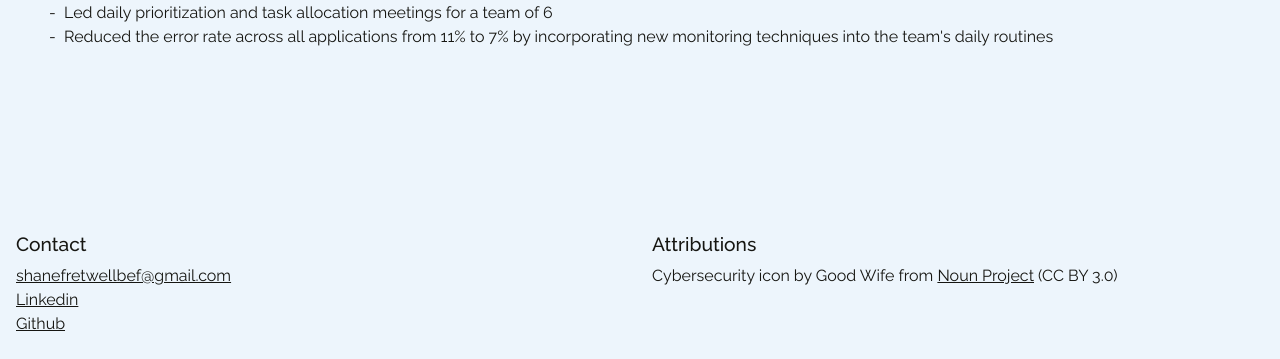
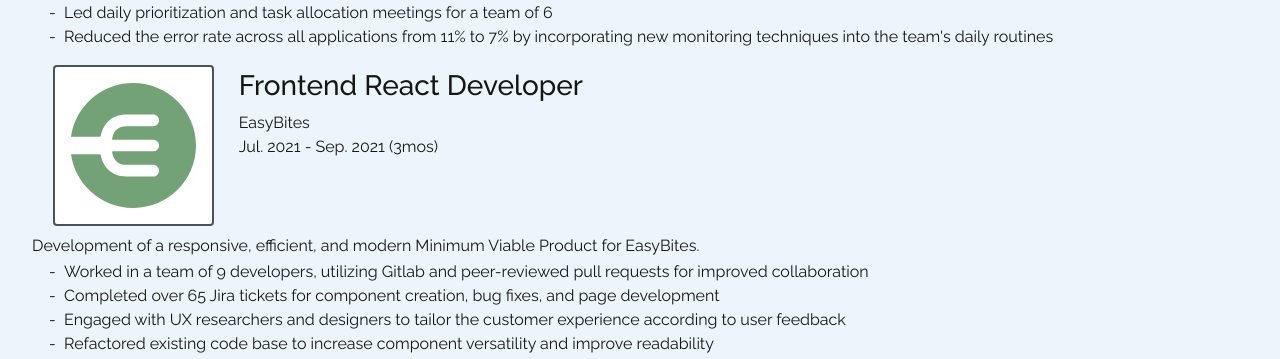
Before and after one commit to fretws/portfolio, a React (Create React App) app: page /jobs in a window 1280 px wide. Shown: the part 432-791 px from the top of the page. Built offline with nearby package versions, Linux system fonts and the light colour scheme.

Commit message:
Add easybites to jobs page

```diff
--- a/src/pages/Jobs.js
+++ b/src/pages/Jobs.js
@@ -3,6 +3,7 @@ import React from 'react'
 import Title from "../components/text/title/Title"
 import JobExperience from '../components/content/job-experience/JobExperience'
 import wipro from "../resources/img/wipro-logo.png"
+import easybites from "../resources/svg/EasyIcon_green.svg"
 import Paragraph from '../components/text/paragraph/Paragraph'
 
 export default function Jobs() {
@@ -11,10 +12,10 @@ export default function Jobs() {
     <>
       <Title>Professional Experience</Title>
       <JobExperience
-        src={wipro} alt={"Wipro company logo."}
-        jobTitle={"Site Reliability Engineer"}
-        company={"Wipro Consultant"}
-        beginDate={"Jun. 2022"} endDate={"Dec. 2023"} duration={"1yr 7mos"}
+        src={wipro} alt="Wipro company logo"
+        jobTitle="Site Reliability Engineer"
+        company="Wipro Consultant"
+        beginDate="Jun. 2022" endDate="Dec. 2023" duration="1yr 7mos"
       >
         <Paragraph>
           Monitored and improved the behavior, reliability, and performance of Verizon's customer-facing applications.
@@ -40,6 +41,33 @@ export default function Jobs() {
           </li>
         </ul>
       </JobExperience>
+      <JobExperience
+        src={easybites} alt="EasyBites logo"
+        jobTitle="Frontend React Developer"
+        company="EasyBites"
+        beginDate="Jul. 2021" endDate="Sep. 2021" duration="3mos"
+      >
+        <Paragraph>
+          Development of a responsive, efficient, and modern Minimum Viable Product for EasyBites.
+        </Paragraph>
+        <ul>
+          <li>
+            Worked in a team of 9 developers, utilizing Gitlab and peer-reviewed pull requests for improved collaboration
+          </li>
+          <li>
+            Completed over 65 Jira tickets for component creation, bug fixes, and page development
+          </li>
+          <li>
+            Engaged with UX researchers and designers to tailor the customer experience according to user feedback
+          </li>
+          <li>
+            Refactored existing code base to increase component versatility and improve readability
+          </li>
+          <li>
+            Written in Typescript utilizing Next.js with deployment and hosting on Firebase
+          </li>
+        </ul>
+      </JobExperience>
     </>
   )
 }
```
Also changed, not shown: src/resources/svg/EasyIcon_green.svg (added), src/resources/svg/easybites-cook.svg (added).
